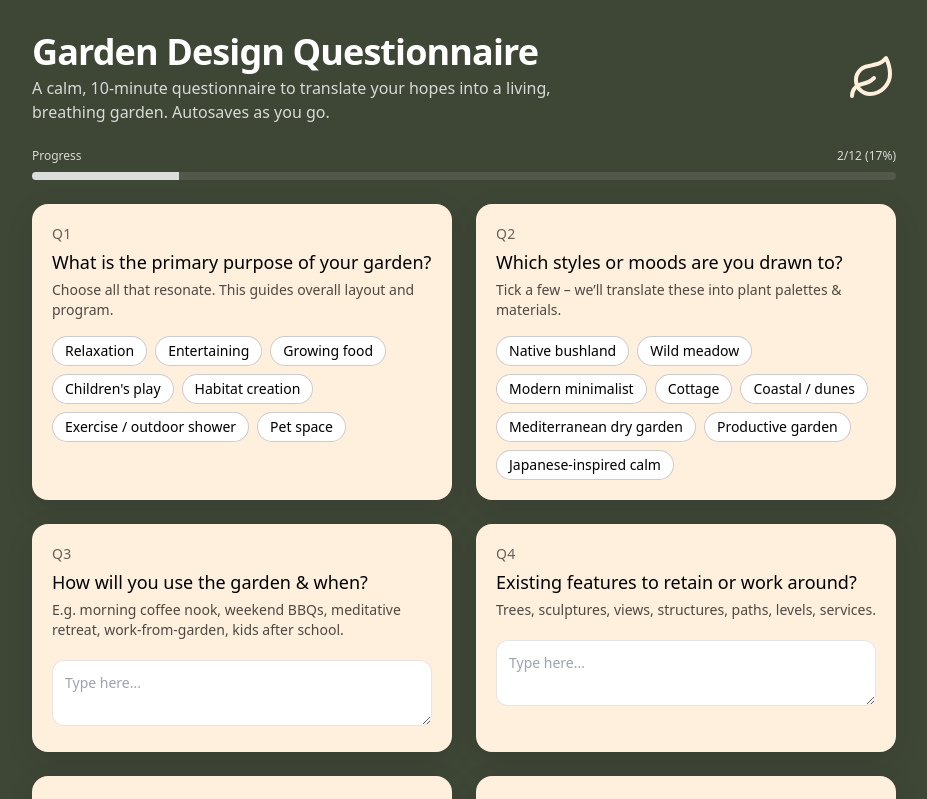
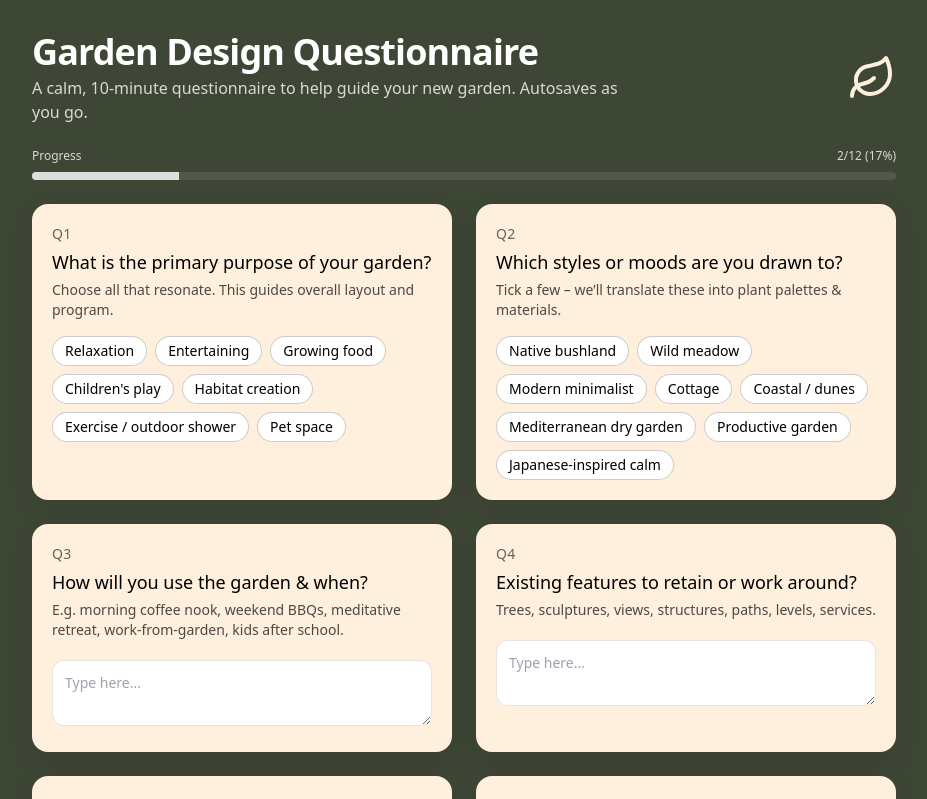
Before and after one commit to tinyforests/garden-brief-next, a Next.js app: page / in a window 1280 px wide. Shown: the top 799 px of the page, without its empty margins (176-1103 px from the left). Built offline with nearby package versions, Linux system fonts and the light colour scheme.

Commit message:
Update page.jsx

```diff
--- a/app/page.jsx
+++ b/app/page.jsx
@@ -253,8 +253,7 @@ export default function Page() {
               Garden Design Questionnaire
             </h1>
             <p className="mt-1 max-w-prose text-white/80">
-              A calm, 10-minute questionnaire to translate your hopes into a living, breathing
-              garden. Autosaves as you go.
+              A calm, 10-minute questionnaire to help guide your new garden. Autosaves as you go.
             </p>
           </div>
           <Leaf color="#FFF0DD" size={48} className="hidden sm:block" />
```
